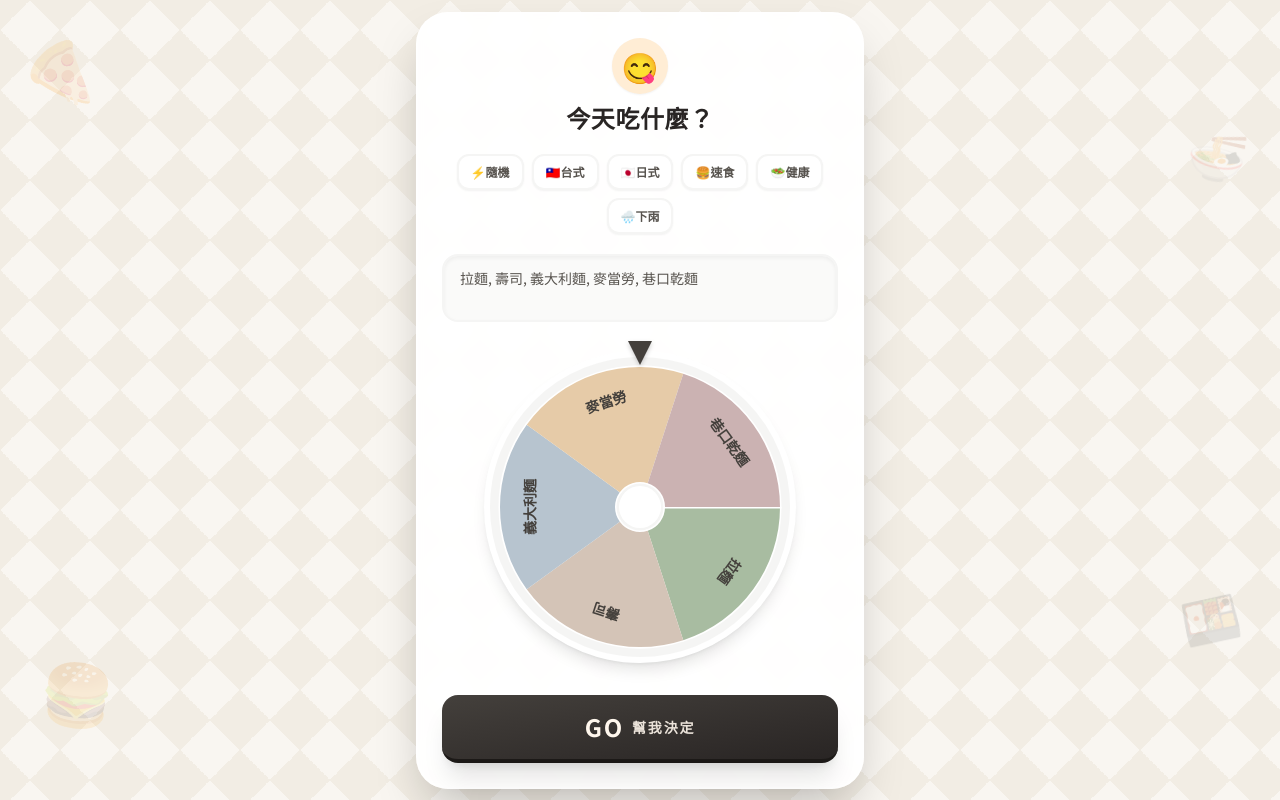
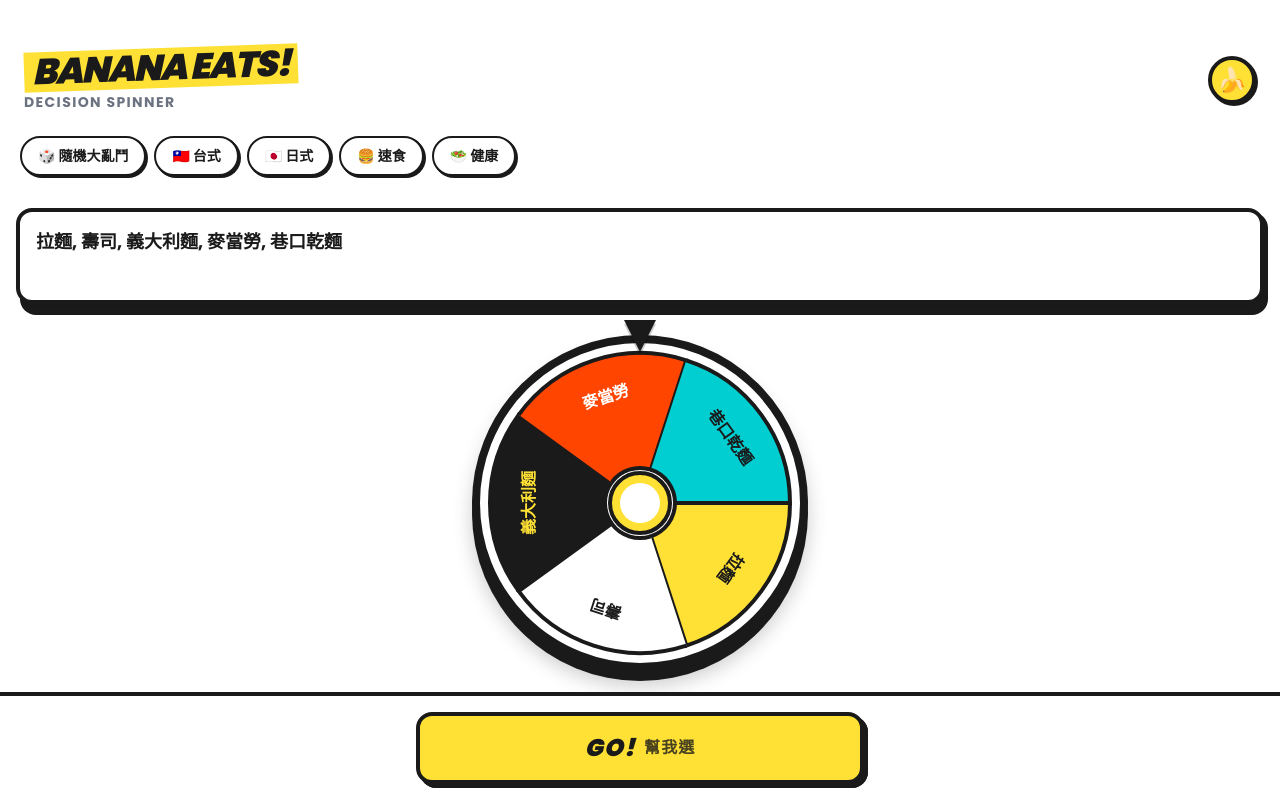
Before and after one commit to ann32060490-coder/food-spinner, a plain HTML site: page index.html in a window 1280 px wide. Drawn offline with nearby package versions, Linux system fonts and the light colour scheme; no server answers.

Commit message:
Update index.html

```diff
--- a/index.html
+++ b/index.html
@@ -1,177 +1,275 @@
 <!DOCTYPE html>
-<html lang="zh-TW">
+<html lang="zh-TW" class="h-full bg-white">
 <head>
     <meta charset="UTF-8">
-    <meta name="viewport" content="width=device-width, initial-scale=1.0, maximum-scale=1.0, user-scalable=no">
-
+    <meta name="viewport" content="width=device-width, initial-scale=1.0, maximum-scale=1.0, user-scalable=no, viewport-fit=cover">
     <meta name="apple-mobile-web-app-capable" content="yes">
     <meta name="apple-mobile-web-app-status-bar-style" content="black-translucent">
-    <meta name="apple-mobile-web-app-title" content="今天吃什麼">
+    <title>BANANA EATS! 今天吃什麼</title>
+    <script src="https://cdn.tailwindcss.com"></script>
+    <link href="https://fonts.googleapis.com/css2?family=Noto+Sans+TC:wght@500;700;900&family=Poppins:wght@700;900&display=swap" rel="stylesheet">
+    <script>
+        // 設定 Banana 風格色票
+        tailwind.config = {
+            theme: {
+                extend: {
+                    colors: {
+                        banana: { DEFAULT: '#FFE135', dark: '#E6C300' },
+                        dark: '#1A1A1A'
+                    },
+                    fontFamily: {
+                        sans: ['"Poppins"', '"Noto Sans TC"', 'sans-serif']
+                    }
+                }
+            }
+        }
+    </script>
+    <style>
+        /* 全域設定：禁止彈性滾動，更像 App */
+        body { overscroll-behavior: none; touch-action: manipulation; -webkit-tap-highlight-color: transparent; }
+        /* 隱藏滾動條 */
+        .no-scrollbar::-webkit-scrollbar { display: none; }
+        .no-scrollbar { -ms-overflow-style: none; scrollbar-width: none; }
 
-    <title>今天吃什麼？</title>
-    <script src="https://cdn.tailwindcss.com"></script>
-    <style>
-        @import url('https://fonts.googleapis.com/css2?family=Noto+Sans+TC:wght@400;500;700&display=swap');
-
-        body {
-            font-family: 'Noto Sans TC', sans-serif;
-            background-color: #f9f6f1;
-            background-image:
-                linear-gradient(45deg, #f2ede4 25%, transparent 25%),
-                linear-gradient(-45deg, #f2ede4 25%, transparent 25%),
-                linear-gradient(45deg, transparent 75%, #f2ede4 75%),
-                linear-gradient(-45deg, transparent 75%, #f2ede4 75%);
-            background-size: 60px 60px;
-            /* 讓手機滑動時不會有彈性效果，更像 App */
-            overscroll-behavior: none;
-            /* 預留頂部狀態列空間，避免瀏海擋住 */
-            padding-top: env(safe-area-inset-top);
+        /* 指針樣式 - 改為黑色幾何風格 */
+        .pointer {
+            width: 0; height: 0;
+            border-left: 16px solid transparent;
+            border-right: 16px solid transparent;
+            border-top: 32px solid #1A1A1A;
+            position: absolute; top: -15px; left: 50%;
+            transform: translateX(-50%); z-index: 20;
+            filter: drop-shadow(0 4px 0px rgba(0,0,0,0.2));
+        }
+        /* 轉盤陰影與邊框優化 */
+        .wheel-container {
+            box-shadow: 0 10px 0px #1A1A1A, 0 15px 20px rgba(0,0,0,0.2);
+            border: 8px solid #1A1A1A;
         }
 
-        .pointer {
-            width: 0; height: 0;
-            border-left: 12px solid transparent;
-            border-right: 12px solid transparent;
-            border-top: 24px solid #44403c;
-            position: absolute; top: -10px; left: 50%;
-            transform: translateX(-50%); z-index: 10;
-            filter: drop-shadow(0 2px 2px rgba(0,0,0,0.2));
+        /* 獲勝動畫 - 強烈的黃色閃爍 */
+        @keyframes banana-flash {
+            0%, 100% { box-shadow: 0 0 0 0 rgba(255, 225, 53, 0.8); }
+            50% { box-shadow: 0 0 0 30px rgba(255, 225, 53, 0); }
         }
+        .winner-effect { animation: banana-flash 0.8s ease-out infinite; }
 
-        @keyframes winner-glow {
-            0% { box-shadow: 0 0 0 0 rgba(251, 146, 60, 0.5); }
-            70% { box-shadow: 0 0 0 25px rgba(251, 146, 60, 0); }
-            100% { box-shadow: 0 0 0 0 rgba(251, 146, 60, 0); }
-        }
-        .winner-effect { animation: winner-glow 1.5s infinite; }
-
-        .tag-btn { transition: all 0.2s ease; }
-        .tag-btn:active { transform: scale(0.95); }
-
-        .floating-icon {
-            position: absolute; opacity: 0.15;
-            user-select: none; pointer-events: none; z-index: 0;
-        }
+        /* 按鈕點擊效果 */
+        .pop-btn:active { transform: translateY(4px); box-shadow: none !important; }
     </style>
 </head>
-<body class="h-screen w-screen flex items-center justify-center text-stone-700 overflow-hidden select-none">
+<body class="h-full w-full flex flex-col text-dark safe-area-padding select-none overflow-hidden">
 
-    <div class="floating-icon text-6xl top-10 left-5 -rotate-12">🍕</div>
-    <div class="floating-icon text-5xl top-32 right-8 rotate-12">🍜</div>
-    <div class="floating-icon text-6xl bottom-20 left-10 rotate-6">🍔</div>
-    <div class="floating-icon text-5xl bottom-40 right-10 -rotate-12">🍱</div>
+    <header class="pt-12 pb-4 px-6 flex items-center justify-between bg-white relative z-10">
+        <div>
+            <h1 class="text-4xl font-black tracking-tighter italic uppercase bg-banana inline-block px-2 transform -rotate-2">Banana Eats!</h1>
+            <p class="text-sm font-bold text-gray-500 mt-1 tracking-widest uppercase">Decision Spinner</p>
+        </div>
+        <div class="w-12 h-12 bg-banana rounded-full border-4 border-dark flex items-center justify-center text-2xl shadow-[2px_2px_0_#1A1A1A]">
+            🍌
+        </div>
+    </header>
 
-    <div class="w-full max-w-md bg-white/95 backdrop-blur-sm rounded-[2rem] shadow-2xl border-2 border-white/70 p-6 flex flex-col items-center relative z-10 mx-4" id="main-card">
+    <main class="flex-1 flex flex-col items-center justify-start px-4 pb-8 space-y-6 overflow-y-auto no-scrollbar">
 
-        <header class="text-center mb-5">
-            <div class="inline-flex items-center justify-center w-14 h-14 rounded-full bg-orange-100 mb-2 text-3xl shadow-sm">😋</div>
-            <h1 class="text-2xl font-bold tracking-wide text-stone-800">今天吃什麼？</h1>
-        </header>
-
-        <div class="w-full mb-5">
-            <div class="flex flex-wrap gap-2 justify-center" id="presetButtons"></div>
+        <div class="w-full">
+            <div class="flex overflow-x-auto no-scrollbar gap-2 py-2 px-1" id="presetButtons">
+                </div>
         </div>
 
-        <div class="w-full mb-6 relative group">
-            <textarea id="inputChoices" rows="2" class="w-full px-4 py-3 bg-stone-50 rounded-2xl border-2 border-stone-100 focus:border-orange-300 focus:ring-2 focus:ring-orange-100 outline-none resize-none text-sm text-stone-600 placeholder-stone-400 shadow-inner" placeholder="輸入選項...">拉麵, 壽司, 義大利麵, 麥當勞, 巷口乾麵</textarea>
+        <div class="w-full relative group">
+             <div class="absolute inset-0 bg-dark translate-x-1 translate-y-1 rounded-2xl"></div>
+            <textarea id="inputChoices" rows="2" class="relative w-full px-4 py-4 bg-white rounded-2xl border-4 border-dark focus:outline-none focus:border-banana text-lg font-bold resize-none placeholder-gray-300 shadow-sm transition-all" placeholder="輸入選項...">拉麵, 壽司, 義大利麵, 麥當勞, 巷口乾麵</textarea>
         </div>
 
-        <div class="relative mb-8 transform transition-transform duration-300">
+        <div class="relative mt-4 transform transition-transform duration-300 hover:scale-[1.02]">
             <div class="pointer"></div>
-            <div class="relative rounded-full overflow-hidden shadow-lg border-[6px] border-white bg-stone-100">
-                <canvas id="wheelCanvas" width="300" height="300" class="block"></canvas>
+            <div class="relative rounded-full overflow-hidden bg-white wheel-container">
+                <canvas id="wheelCanvas" width="320" height="320" class="block"></canvas>
             </div>
         </div>
 
-        <div class="w-full space-y-4 text-center relative z-20">
-            <button id="spinBtn" onclick="spin()" class="w-full py-4 rounded-2xl bg-gradient-to-br from-stone-700 to-stone-800 text-orange-50 font-bold text-lg shadow-xl active:scale-95 transition-all flex items-center justify-center gap-2 tracking-widest border-b-4 border-stone-900">
-                <span class="text-2xl">GO</span> <span class="text-sm opacity-90">幫我決定</span>
+         <div class="h-24 flex-shrink-0"></div>
+    </main>
+
+    <footer class="fixed bottom-0 left-0 w-full p-4 bg-white/80 backdrop-blur-md border-t-4 border-dark z-50 pb-[calc(1rem+env(safe-area-inset-bottom))]">
+        <div class="max-w-md mx-auto relative">
+             <div class="absolute inset-0 bg-dark translate-x-1 translate-y-1 rounded-2xl"></div>
+            <button id="spinBtn" onclick="spin()" class="pop-btn relative w-full py-4 rounded-2xl bg-banana text-dark font-black text-2xl shadow-[4px_4px_0_#1A1A1A] transition-all flex items-center justify-center gap-2 uppercase italic border-4 border-dark tracking-wider hover:bg-banana-dark">
+                GO! <span class="text-base font-bold not-italic opacity-80">幫我選</span>
             </button>
+        </div>
+    </footer>
 
-            <div id="resultContainer" class="hidden opacity-0 transition-all duration-500 transform translate-y-2 absolute w-full bottom-20 left-0 z-50">
-                <div class="p-5 bg-white/95 border-2 border-orange-200 rounded-2xl text-center shadow-2xl backdrop-blur-md mx-4">
-                    <p class="text-xs text-orange-500 font-bold uppercase mb-1">命運的安排是</p>
-                    <p class="text-3xl font-extrabold text-stone-800" id="resultText">---</p>
-                    <button onclick="closeResult()" class="mt-3 text-xs text-stone-400 underline">關閉</button>
-                </div>
+    <div id="resultContainer" class="fixed inset-0 z-[100] bg-dark/90 backdrop-blur-sm hidden opacity-0 transition-all duration-300 flex items-center justify-center p-6">
+        <div class="bg-white w-full max-w-sm p-8 rounded-[2rem] border-8 border-banana text-center shadow-[8px_8px_0_#1A1A1A] relative transform scale-90 transition-all duration-300" id="resultCard">
+            <p class="text-xl font-black uppercase bg-banana inline-block px-3 -rotate-2 mb-4 shadow-[2px_2px_0_#1A1A1A]">It's...</p>
+            <p class="text-5xl font-black text-dark leading-tight break-words" id="resultText">---</p>
+            <div class="mt-8">
+                 <div class="inline-block relative">
+                     <div class="absolute inset-0 bg-dark translate-x-1 translate-y-1 rounded-xl"></div>
+                    <button onclick="closeResult()" class="pop-btn relative px-8 py-3 bg-white border-4 border-dark rounded-xl font-bold text-lg shadow-[2px_2px_0_#1A1A1A] hover:bg-gray-100">OK! 再轉一次</button>
+                 </div>
             </div>
         </div>
     </div>
 
     <script>
+        // --- 設定區 ---
         const menuPresets = {
-            "⚡隨機": "random", "🇹🇼台式": ["滷肉飯","雞腿便當","牛肉麵","水餃","鹹酥雞"],
-            "🇯🇵日式": ["拉麵","壽司","丼飯","烏龍麵"], "🍔速食": ["麥當勞","肯德基","披薩"],
-            "🥗健康": ["沙拉","優格","波奇碗"], "🌧️下雨": ["泡麵","外送","水餃"]
+            "🎲 隨機大亂鬥": "random", // 將觸發網路讀取
+            "🇹🇼 台式": ["滷肉飯","雞腿便當","牛肉麵","水餃","鹹酥雞"],
+            "🇯🇵 日式": ["拉麵","壽司","丼飯","烏龍麵"],
+            "🍔 速食": ["麥當勞","肯德基","披薩","漢堡王"],
+            "🥗 健康": ["沙拉","優格","波奇碗","健康餐盒"]
         };
-        const allFoods = ["滷肉飯","雞腿便當","牛肉麵","水餃","鹹酥雞","拉麵","壽司","麥當勞","火鍋","燒肉"];
+        // 這裡不再需要 hardcoded 的 allFoods 了！
 
+        // Pop Art 風格高對比配色
+        const colors = ['#FFE135', '#FFFFFF', '#1A1A1A', '#FF4500', '#00CED1', '#FF69B4'];
+        // 對應的文字顏色，確保可讀性
+        const textColors = ['#1A1A1A', '#1A1A1A', '#FFE135', '#FFFFFF', '#1A1A1A', '#1A1A1A'];
+
+        // --- 核心變數 ---
         const canvas = document.getElementById('wheelCanvas');
         const ctx = canvas.getContext('2d');
         const spinBtn = document.getElementById('spinBtn');
         const inputChoices = document.getElementById('inputChoices');
         const resultContainer = document.getElementById('resultContainer');
+        const resultCard = document.getElementById('resultCard');
         const resultText = document.getElementById('resultText');
-        const mainCard = document.getElementById('main-card');
         const presetContainer = document.getElementById('presetButtons');
+        const wheelContainer = document.querySelector('.wheel-container');
 
         let choices = [], startAngle = 0, arc = 0, spinTimeout = null;
         let spinAngleStart = 10, spinTime = 0, spinTimeTotal = 0, isSpinning = false;
-        const colors = ['#A8BCA1', '#D4C4B7', '#B7C4CF', '#E6CBA8', '#CBB2B2', '#A6A2A2', '#94B49F', '#DFD3C3'];
+        let onlineFoodsData = []; // 儲存從網路抓下來的資料
 
-        window.onload = () => { generatePresetButtons(); updateWheel(); };
+        // --- 初始化 ---
+        window.onload = async () => {
+            generatePresetButtons();
+            updateWheel();
+            // 網頁載入時，偷偷在背景去抓資料
+            await fetchOnlineData();
+        };
         inputChoices.addEventListener('input', () => { if(!isSpinning) updateWheel(); });
 
+        // --- 新功能：從網路讀取資料 (關鍵修改) ---
+        async function fetchOnlineData() {
+            try {
+                // 這裡的 './foods.json' 就是我們剛剛建的檔案
+                const response = await fetch('./foods.json');
+                if (!response.ok) throw new Error('資料讀取失敗');
+                onlineFoodsData = await response.json();
+                console.log('成功載入網路菜單:', onlineFoodsData);
+            } catch (error) {
+                console.error('糟糕，抓不到資料:', error);
+                // 如果失敗的備案
+                onlineFoodsData = ["讀取失敗", "請檢查網路", "或稍後再試"];
+            }
+        }
+
+        // --- 邏輯函數 ---
         function generatePresetButtons() {
             for (const [key, value] of Object.entries(menuPresets)) {
+                // 包一層 div 來做陰影效果
+                const wrapper = document.createElement('div');
+                wrapper.className = "relative group flex-shrink-0";
+                wrapper.innerHTML = `<div class="absolute inset-0 bg-dark translate-x-0.5 translate-y-0.5 rounded-full"></div>`;
+
                 const btn = document.createElement('button');
-                btn.className = "tag-btn px-3 py-2 rounded-xl bg-white text-stone-600 text-xs font-bold border-2 border-stone-100 shadow-sm";
+                btn.className = "pop-btn relative px-4 py-2 rounded-full bg-white text-dark text-sm font-bold border-2 border-dark shadow-[1px_1px_0_#1A1A1A] hover:bg-banana hover:border-dark transition-all whitespace-nowrap";
                 btn.innerText = key;
-                btn.onclick = () => applyPreset(value);
-                presetContainer.appendChild(btn);
+                // 修改這裡：如果是 random，就呼叫新的函數
+                btn.onclick = () => value === "random" ? applyRandomPreset() : applyPreset(value);
+
+                wrapper.appendChild(btn);
+                presetContainer.appendChild(wrapper);
             }
         }
+
+        // 應用普通預設
         function applyPreset(value) {
             if (isSpinning) return;
-            let newChoices = (value === "random") ? allFoods.sort(()=>0.5-Math.random()).slice(0,8) : value;
+            inputChoices.value = value.join(", ");
+            updateWheel();
+            flashInput();
+        }
+
+        // 應用隨機預設 (新功能)
+        function applyRandomPreset() {
+            if (isSpinning) return;
+            if (onlineFoodsData.length === 0) {
+                alert("資料還在讀取中，請等一秒再試試！");
+                return;
+            }
+            // 從網路抓下来的資料裡隨機洗牌，挑 8 個
+            let newChoices = onlineFoodsData.sort(() => 0.5 - Math.random()).slice(0, 8);
             inputChoices.value = newChoices.join(", ");
             updateWheel();
+            flashInput();
         }
+
+        function flashInput() {
+            inputChoices.parentElement.querySelector('.absolute').classList.add('bg-banana');
+             setTimeout(() => {
+                inputChoices.parentElement.querySelector('.absolute').classList.remove('bg-banana');
+            }, 300);
+        }
+
         function getChoices() { return inputChoices.value.split(/[,，\n]/).map(s=>s.trim()).filter(s=>s.length>0); }
+
         function updateWheel() {
             choices = getChoices(); if(choices.length===0) choices=['請輸入','選項'];
             arc = Math.PI*2/choices.length; drawWheel();
         }
+
+        // --- 繪圖函數 (Banana 風格優化) ---
         function drawWheel() {
             if (!canvas.getContext) return;
-            const outsideRadius=140, textRadius=105, insideRadius=25;
-            ctx.clearRect(0,0,300,300); ctx.strokeStyle="#ffffff"; ctx.lineWidth=3; ctx.font='bold 14px "Noto Sans TC"';
+            const outsideRadius=150, textRadius=110, insideRadius=35;
+            ctx.clearRect(0,0,320,320);
+            ctx.lineWidth=4;
+            ctx.font='900 16px "Poppins", "Noto Sans TC"'; // 使用更粗的字體
+
             for(let i=0; i<choices.length; i++) {
                 const angle = startAngle + i*arc;
-                ctx.fillStyle = colors[i%colors.length];
-                ctx.beginPath(); ctx.arc(150,150,outsideRadius,angle,angle+arc,false);
-                ctx.arc(150,150,insideRadius,angle+arc,angle,true);
-                ctx.stroke(); ctx.fill();
-                ctx.save(); ctx.fillStyle="#44403c";
-                ctx.translate(150+Math.cos(angle+arc/2)*textRadius, 150+Math.sin(angle+arc/2)*textRadius);
+                const colorIndex = i % colors.length;
+                ctx.fillStyle = colors[colorIndex];
+                ctx.strokeStyle = "#1A1A1A"; // 黑色邊框
+
+                ctx.beginPath(); ctx.arc(160,160,outsideRadius,angle,angle+arc,false);
+                ctx.arc(160,160,insideRadius,angle+arc,angle,true);
+                ctx.fill(); ctx.stroke();
+
+                ctx.save();
+                ctx.fillStyle = textColors[colorIndex]; // 根據背景色決定文字顏色
+                ctx.translate(160+Math.cos(angle+arc/2)*textRadius, 160+Math.sin(angle+arc/2)*textRadius);
                 ctx.rotate(angle+arc/2+Math.PI/2);
-                const text = choices[i].length>6?choices[i].substring(0,5)+"..":choices[i];
-                ctx.fillText(text,-ctx.measureText(text).width/2,0); ctx.restore();
+                const text = choices[i].length>7 ? choices[i].substring(0,6)+".." : choices[i];
+                ctx.fillText(text,-ctx.measureText(text).width/2,4); ctx.restore();
             }
-            ctx.beginPath(); ctx.arc(150,150,insideRadius-4,0,Math.PI*2); ctx.fillStyle="#fff"; ctx.fill();
+            // 中心裝飾 - 香蕉黃配黑邊
+            ctx.beginPath(); ctx.arc(160,160,insideRadius-5,0,Math.PI*2);
+            ctx.fillStyle="#FFE135"; ctx.strokeStyle="#1A1A1A"; ctx.lineWidth=4; ctx.fill(); ctx.stroke();
+            // 中心小白點
+            ctx.beginPath(); ctx.arc(160,160,insideRadius-15,0,Math.PI*2); ctx.fillStyle="#FFFFFF"; ctx.fill();
         }
+
+        // --- 旋轉邏輯 ---
         function spin() {
             if(isSpinning) return;
             choices = getChoices(); if(choices.length<2) { alert("至少兩個選項"); return; }
-            isSpinning=true; spinBtn.disabled=true; spinBtn.classList.add('opacity-50');
-            resultContainer.classList.add('hidden','opacity-0'); mainCard.classList.remove('winner-effect');
-            spinAngleStart = Math.random()*10+10; spinTime=0; spinTimeTotal=Math.random()*2000+4000;
+            isSpinning=true; spinBtn.disabled=true; spinBtn.classList.add('opacity-50', 'scale-95');
+            wheelContainer.classList.remove('winner-effect');
+            spinAngleStart = Math.random()*10+15; // 加快一點初速度
+            spinTime=0; spinTimeTotal=Math.random()*1500+3000; // 縮短一點總時間 (3-4.5秒)
             rotateWheel();
         }
         function rotateWheel() {
             spinTime += 30;
             if(spinTime >= spinTimeTotal) { stopRotateWheel(); return; }
-            const spinAngle = spinAngleStart - (spinAngleStart * Math.sin(spinTime/spinTimeTotal * (Math.PI/2))); // EaseOutSine simplified
+            const spinAngle = spinAngleStart - (spinAngleStart * Math.sin(spinTime/spinTimeTotal * (Math.PI/2)));
             startAngle += (spinAngle * Math.PI/180); drawWheel();
             spinTimeout = requestAnimationFrame(rotateWheel);
         }
@@ -180,17 +278,26 @@
             const degrees = startAngle*180/Math.PI+90;
             const index = Math.floor((360-degrees%360)/(arc*180/Math.PI));
             showResult(choices[index]);
-            isSpinning=false; spinBtn.disabled=false; spinBtn.classList.remove('opacity-50');
+            isSpinning=false; spinBtn.disabled=false; spinBtn.classList.remove('opacity-50', 'scale-95');
         }
+
+        // --- 結果顯示 (彈窗動畫優化) ---
         function showResult(text) {
             resultText.innerText = text;
             resultContainer.classList.remove('hidden');
-            setTimeout(()=> { resultContainer.classList.remove('opacity-0'); mainCard.classList.add('winner-effect'); },50);
+            wheelContainer.classList.add('winner-effect');
+            setTimeout(()=> {
+                resultContainer.classList.remove('opacity-0');
+                resultCard.classList.remove('scale-90');
+            },50);
         }
         function closeResult() {
             resultContainer.classList.add('opacity-0');
-            setTimeout(()=> resultContainer.classList.add('hidden'), 500);
-            mainCard.classList.remove('winner-effect');
+            resultCard.classList.add('scale-90');
+            setTimeout(()=> {
+                resultContainer.classList.add('hidden');
+                wheelContainer.classList.remove('winner-effect');
+            }, 300);
         }
     </script>
 </body>
```
